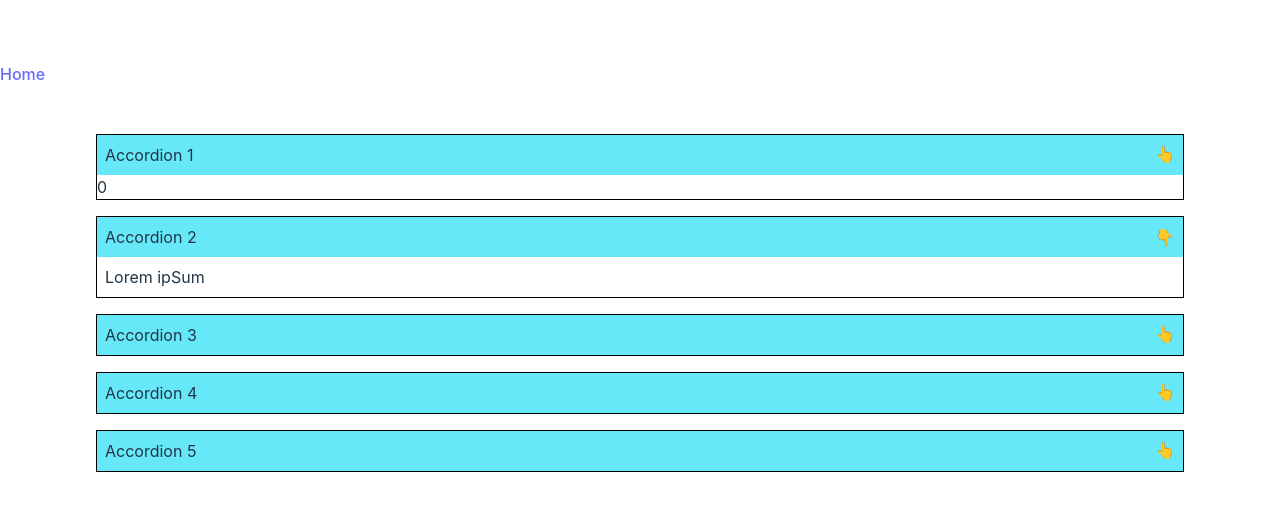
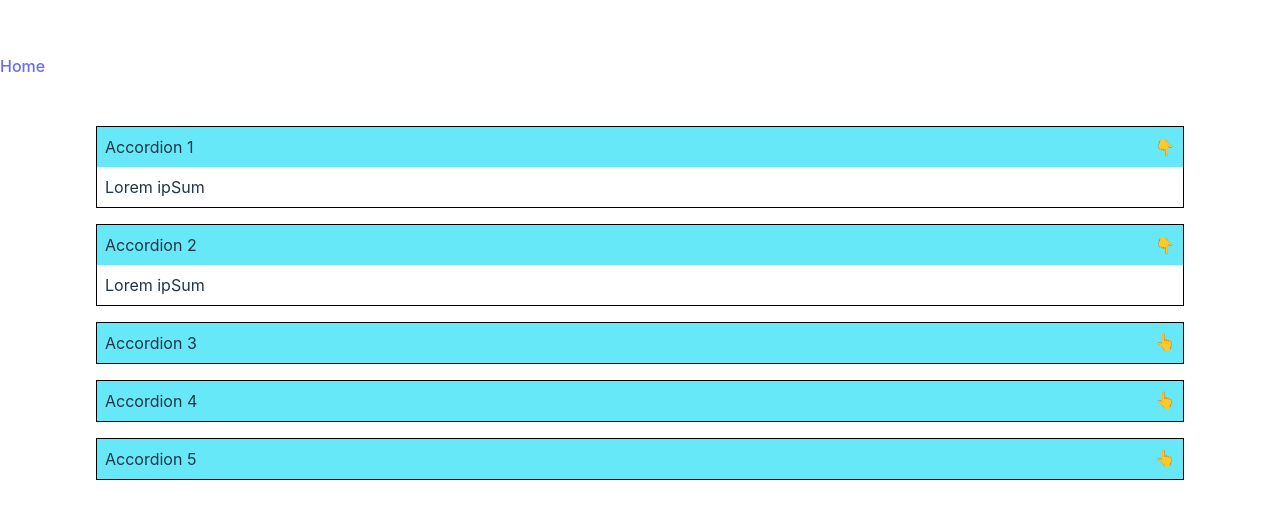
Before and after one commit to Mayankraj44/react-interview-apps, a React (Vite) app: page /accordion in a window 1280 px wide. Shown: the part 125-644 px from the top of the page. Built offline with nearby package versions, Linux system fonts and the light colour scheme.

Commit message:
accordion logic fix

```diff
--- a/src/accordion/Accordion.jsx
+++ b/src/accordion/Accordion.jsx
@@ -39,6 +39,6 @@ export default function Accordion() {
     }
     console.log(openIndex)
     return <div className="w-screen px-24">
-        {data.map((accord, ind) => <AccordionBox key={ind} data={accord} isOpen={openIndex.find(ele=>ele===ind)} clickHandler={() => handleAccordionClick(ind)} />)}
+        {data.map((accord, ind) => <AccordionBox key={ind} data={accord} isOpen={!!openIndex.some(ele=>ele===ind)} clickHandler={() => handleAccordionClick(ind)} />)}
     </div>
 }
```
